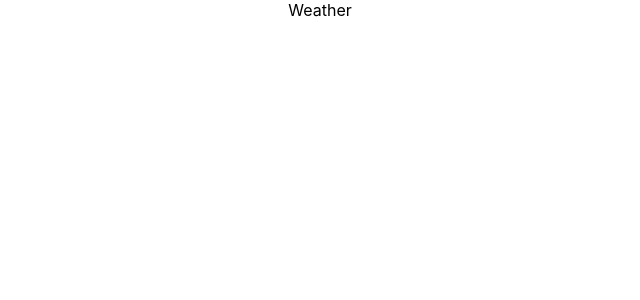
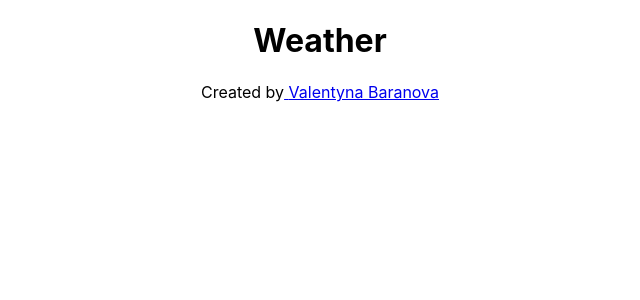
Before and after one commit to ValentynaBaranova/weather_forecast_react, a React (Create React App) app: page / in a window 1280 px wide. Shown: the top 300 px of the page, without its empty margins (320-960 px from the left). Built offline with nearby package versions, Linux system fonts and the light colour scheme.

Commit message:
Added Githab rep URL

```diff
--- a/src/App.js
+++ b/src/App.js
@@ -1,7 +1,18 @@
 import "./App.css";
 
 function App() {
-  return <div className="App">Weather</div>;
+  return (
+    <div className="App">
+      <h1> Weather</h1>
+      <footer>
+        Created by
+        <a href="https://github.com/ValentynaBaranova/weather_forecast_react">
+          {" "}
+          Valentyna Baranova
+        </a>
+      </footer>
+    </div>
+  );
 }
 
 export default App;
```
